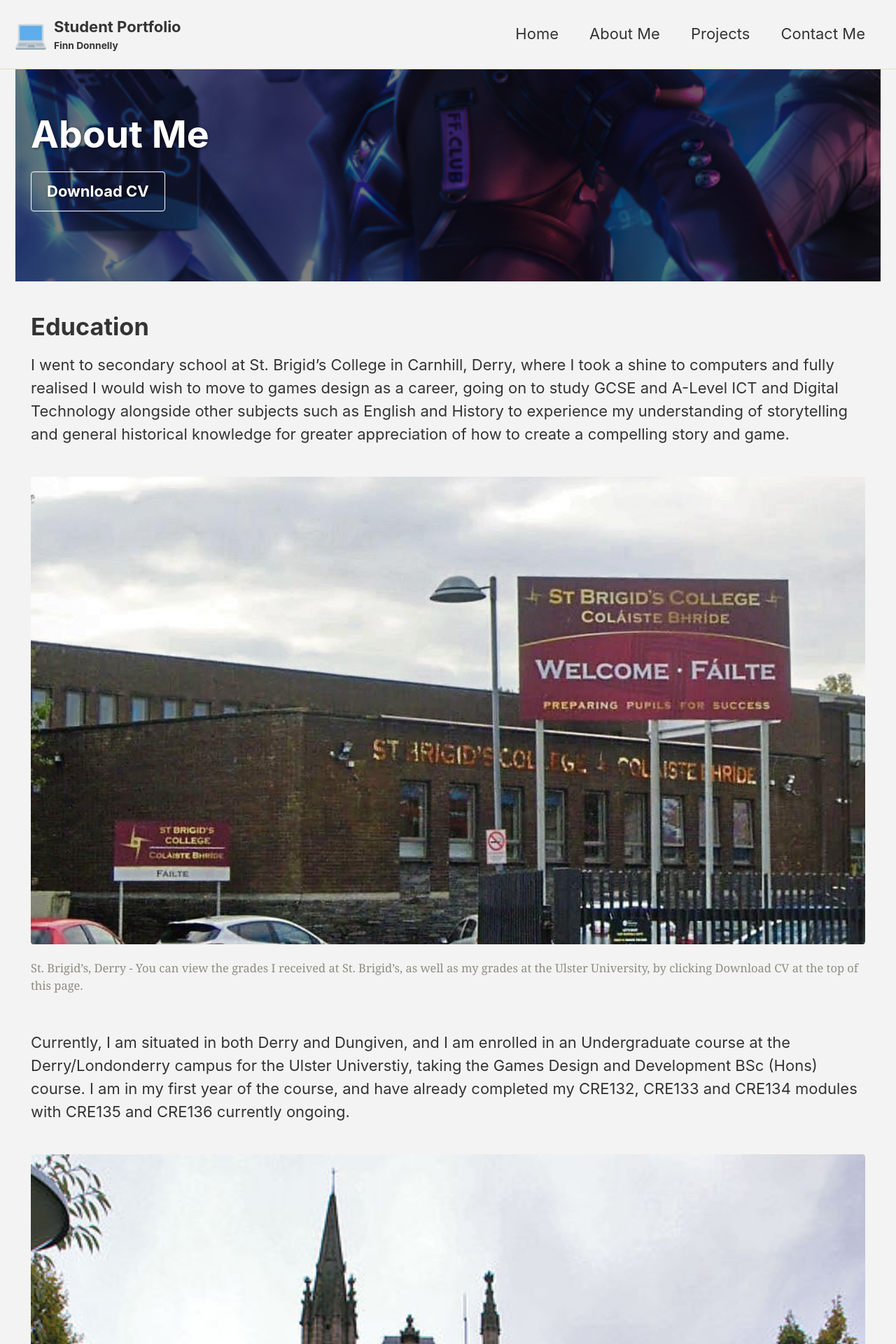
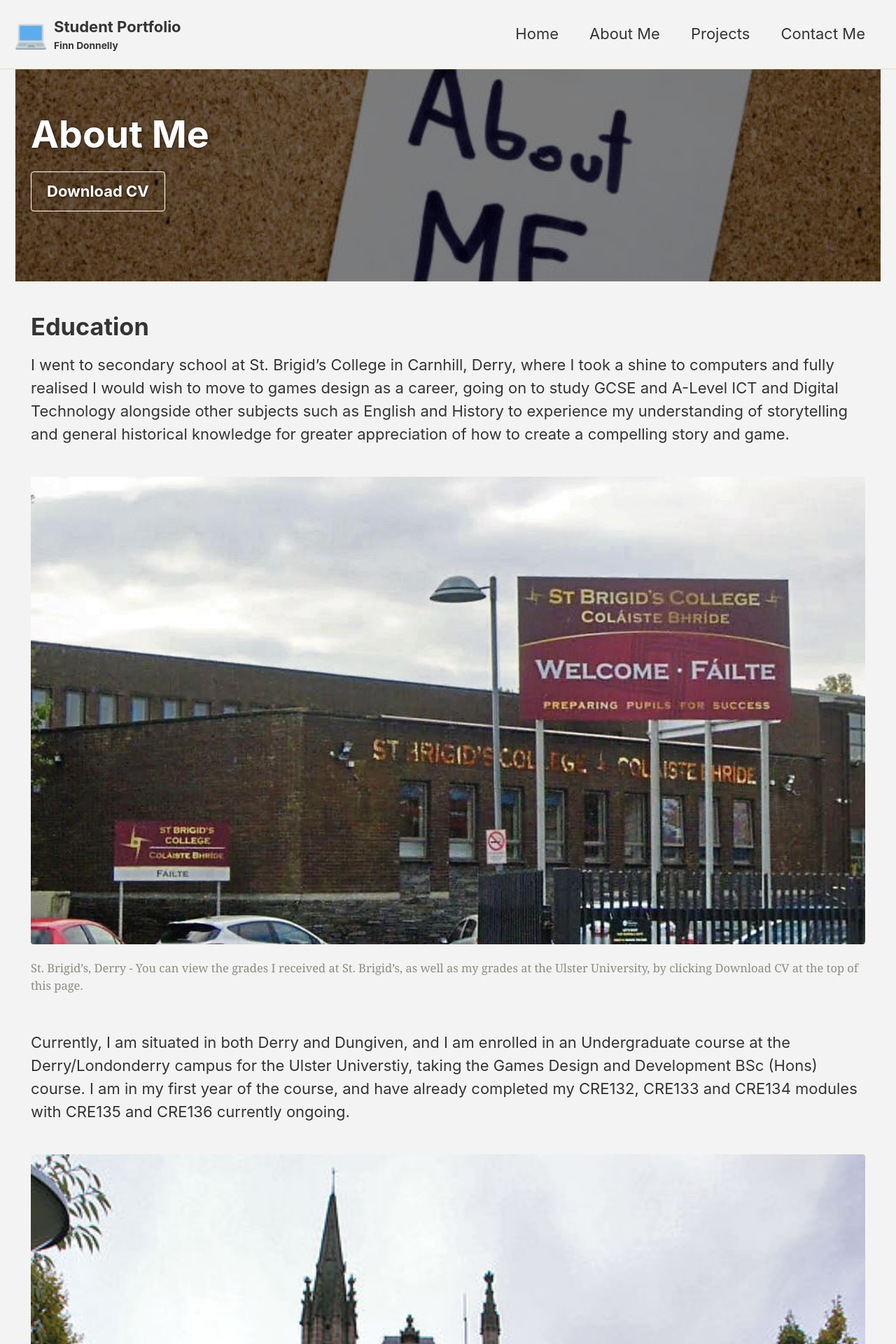
Before and after one commit to Ickle1790/Ickle1790.github.io, a Jekyll site: the page built from _pages/about-me.md, in a window 1280 px wide. Shown: the top 1920 px of the page at 70% size. Built offline with Jekyll 4.4.1, drawn with Linux system fonts in a browser that asks for light colours.

Commit message:
Update overlay image for about me page

```diff
--- a/_pages/about-me.md
+++ b/_pages/about-me.md
@@ -5,7 +5,7 @@ permalink: /about-me/
 header:
   overlay_color: "#000"
   overlay_filter: "0.5"
-  overlay_image: /assets/images/placeholder.png
+  overlay_image: /assets/images/aboutme-background.jpg
   actions:
     - label: "Download CV"
       url: "https://drive.google.com/file/d/1l48eZ6xF8KAGYPqtkQres4fKlwaRZx-y/preview"
```
